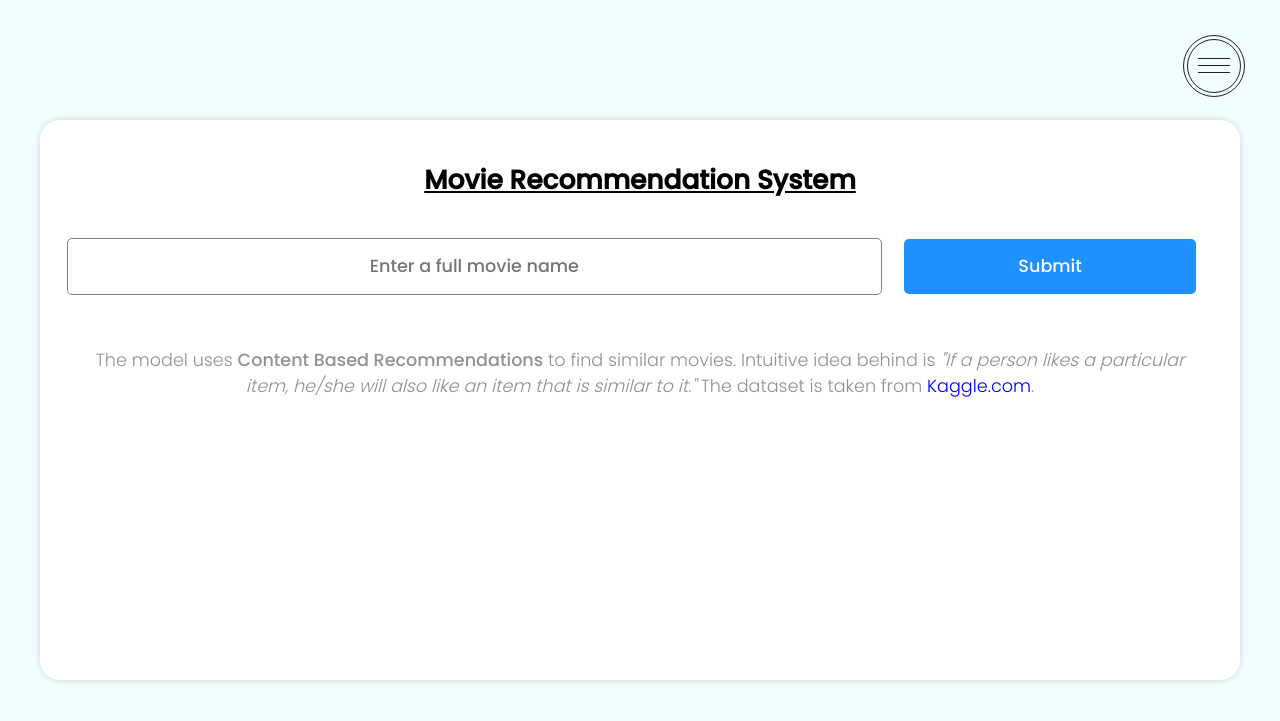
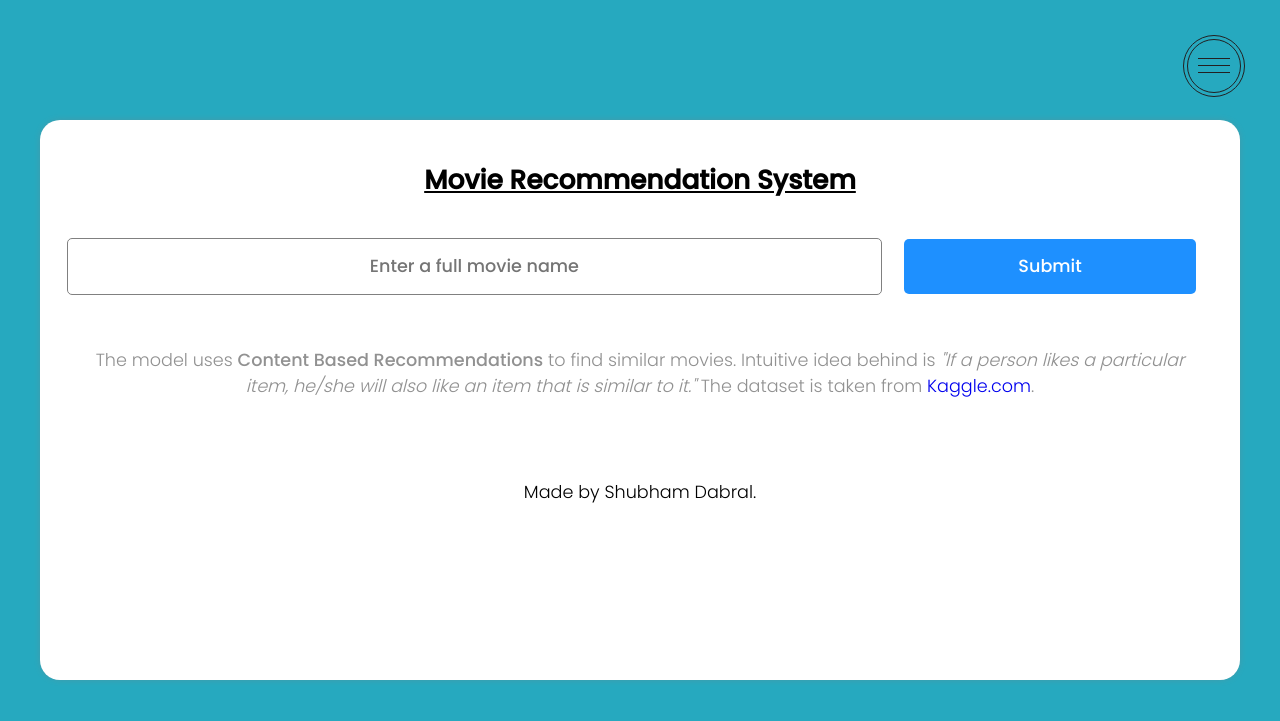
Before and after one commit to shub-dab/minor_project, a Flask app: page / in a window 1280 px wide. Shown: the top 721 px of the page. Run offline with Flask 2, Linux system fonts and the light colour scheme; parts of the project's set-up code (start-up, migrations or seed data) failed here and were passed over; some libraries are stand-ins or nearby versions.

Commit message:
Update index.html

```diff
--- a/templates/index.html
+++ b/templates/index.html
@@ -21,7 +21,7 @@ body {
   font-family: "Poppins", sans-serif;
   font-weight: 300;
   font-size: 100%;
-    background-color: #F1FDFF;
+    background-color: #26a9bf;
   line-height: 1.5;
   color: #000;
 }
@@ -544,7 +544,7 @@ figure {
         </form>
         <p style="color: #919191; padding: 1em;">The model uses <b>Content Based Recommendations</b> to find similar movies. Intuitive idea behind is <i>"If a person likes a particular item, he/she will also like an item that is similar to it."</i> The dataset is taken from <a href="https://www.kaggle.com/" target="_blank">Kaggle.com</a>.</p>
         <br>
-      <!--  <p>Read more on recommendation systems on <a href="https://developers.google.com/machine-learning/recommendation" target="_blank">Google Developers Machine Learning Blogs</a>.</p> -->
+        <p>Made by Shubham Dabral.</p>
   </div>
 <!-- partial -->
   <script src='https://cdn.jsdelivr.net/npm/jquery@2.2.4/dist/jquery.min.js'></script>
```
